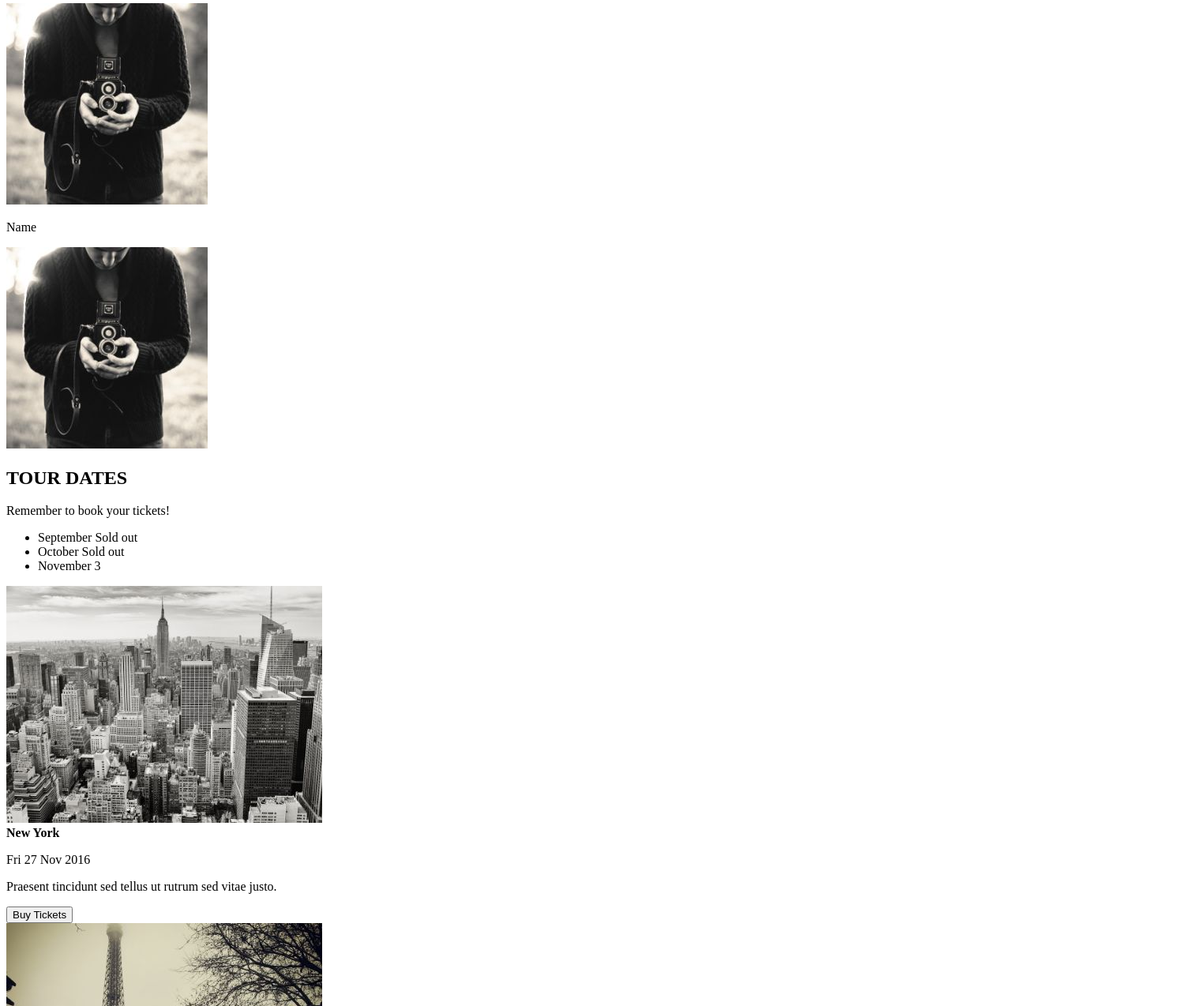
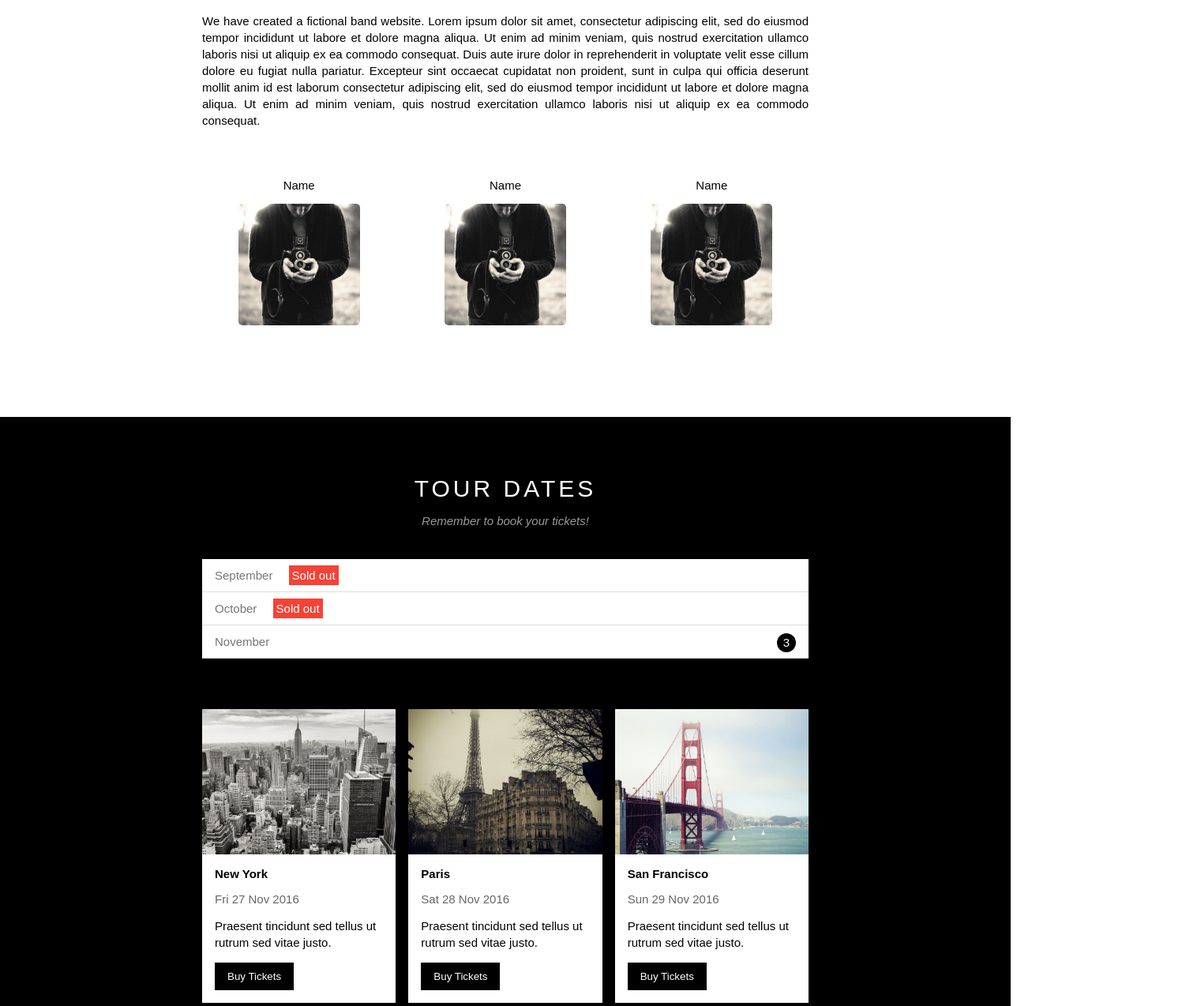
Before and after one commit to HuyNguyen2k2/the_band, a plain HTML site: page index.html in a window 1280 px wide. Shown: the part 825-2099 px from the top of the page at 79% size, 1497 px wide, since content can reach past the window. Drawn offline with Linux system fonts and the light colour scheme; the site is published under a folder, as on GitHub Pages, so addresses that start at the root find nothing.

Commit message:
first commit

```diff
--- a/index.html
+++ b/index.html
@@ -6,8 +6,8 @@
     <meta name="viewport" content="width=device-width, initial-scale=1.0">
     <title>The Band</title>
     <link rel="icon" href="https://upload.wikimedia.org/wikipedia/commons/thumb/d/d5/RB_keyboard_icon.svg/768px-RB_keyboard_icon.svg.png" type="image/x-icon">
-    <link rel="stylesheet" href="/assets/css/style.css">
-    <link rel="stylesheet" href="/assets/css/responsive.css">
+    <link rel="stylesheet" href="./css/style.css">
+    <link rel="stylesheet" href="./css/responsive.css">
     <link rel="stylesheet" href="https://cdnjs.cloudflare.com/ajax/libs/font-awesome/6.2.1/css/all.min.css">
 </head>
 <body>
@@ -63,15 +63,15 @@
                 <div class="members-list row">
                     <div class="col col-third text-center mt-16 s-col-full">
                         <p class="member-name">Name</p>
-                        <img src="./assets/imgs/bandmember.jpg" alt="" class="member-img">
+                        <img src="./imgs/bandmember.jpg" alt="" class="member-img">
                     </div>
                     <div class="col col-third text-center mt-16 s-col-full">
                         <p class="member-name">Name</p>
-                        <img src="./assets/imgs/bandmember.jpg" alt="" class="member-img">
+                        <img src="./imgs/bandmember.jpg" alt="" class="member-img">
                     </div>
                     <div class="col col-third text-center mt-16 s-col-full">
                         <p class="member-name">Name</p>
-                        <img src="./assets/imgs/bandmember.jpg" alt="" class="member-img">
+                        <img src="./imgs/bandmember.jpg" alt="" class="member-img">
                     </div>
                 </div>
             </div>
@@ -92,7 +92,7 @@
                     <!-- places -->
                     <div class="places-list row">
                         <div class="col-third col mt-32 s-col-full">
-                            <img src="./assets/imgs/newyork.jpg" alt="" class="place-img w-100">
+                            <img src="./imgs/newyork.jpg" alt="" class="place-img w-100">
                             <div class="place-content">
                                 <b class="name-place">New York</b>
                                 <p class="time-place">Fri 27 Nov 2016</p>
@@ -101,7 +101,7 @@
                             </div>
                         </div>
                         <div class="col-third col mt-32 s-col-full">
-                            <img src="./assets/imgs/paris.jpg" alt="" class="place-img w-100">
+                            <img src="./imgs/paris.jpg" alt="" class="place-img w-100">
                             <div class="place-content">
                                 <b class="name-place">Paris</b>
                                 <p class="time-place">Sat 28 Nov 2016</p>
@@ -110,7 +110,7 @@
                             </div>
                         </div>
                         <div class="col-third col mt-32 s-col-full">
-                            <img src="./assets/imgs/sanfran.jpg" alt="" class="place-img w-100">
+                            <img src="./imgs/sanfran.jpg" alt="" class="place-img w-100">
                             <div class="place-content">
                                 <b class="name-place">San Francisco</b>
                                 <p class="time-place">Sun 29 Nov 2016</p>
@@ -155,7 +155,7 @@
             </div>
 
             <div class="map-section">
-                <img src="./assets/imgs/map.jpg" alt="">
+                <img src="./imgs/map.jpg" alt="">
             </div>
         </div>
 
```
Also changed, not shown: css/responsive.css (renamed from assets/css/responsive.css), css/style.css (renamed from assets/css/style.css), imgs/bandmember.jpg (renamed from assets/imgs/bandmember.jpg), imgs/chicago.jpg (renamed from assets/imgs/chicago.jpg), imgs/favicon.ico (renamed from assets/imgs/favicon.ico), imgs/map.jpg (renamed from assets/imgs/map.jpg), imgs/newyork.jpg (renamed from assets/imgs/newyork.jpg), imgs/paris.jpg (renamed from assets/imgs/paris.jpg), imgs/sanfran.jpg (renamed from assets/imgs/sanfran.jpg), 1 other file.
